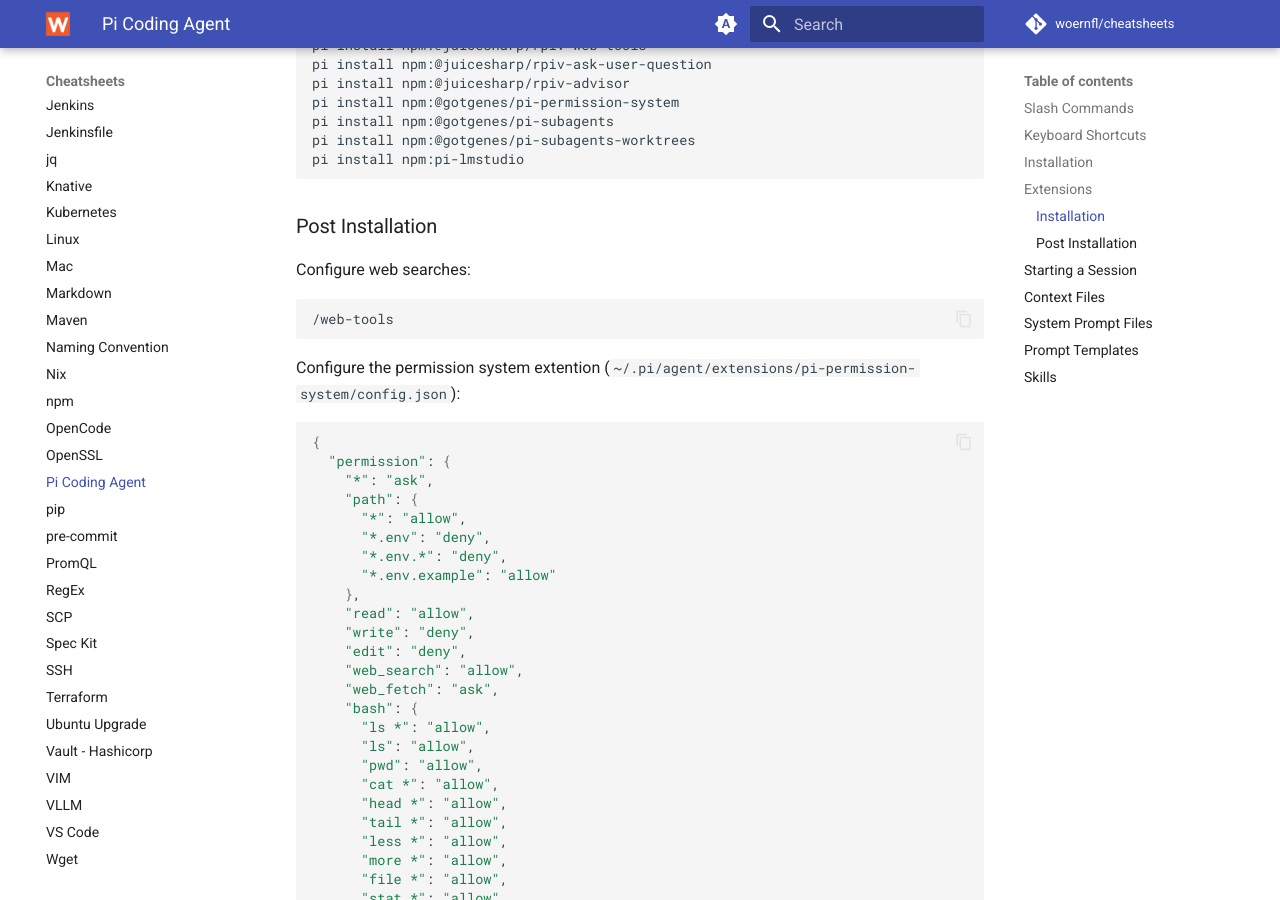
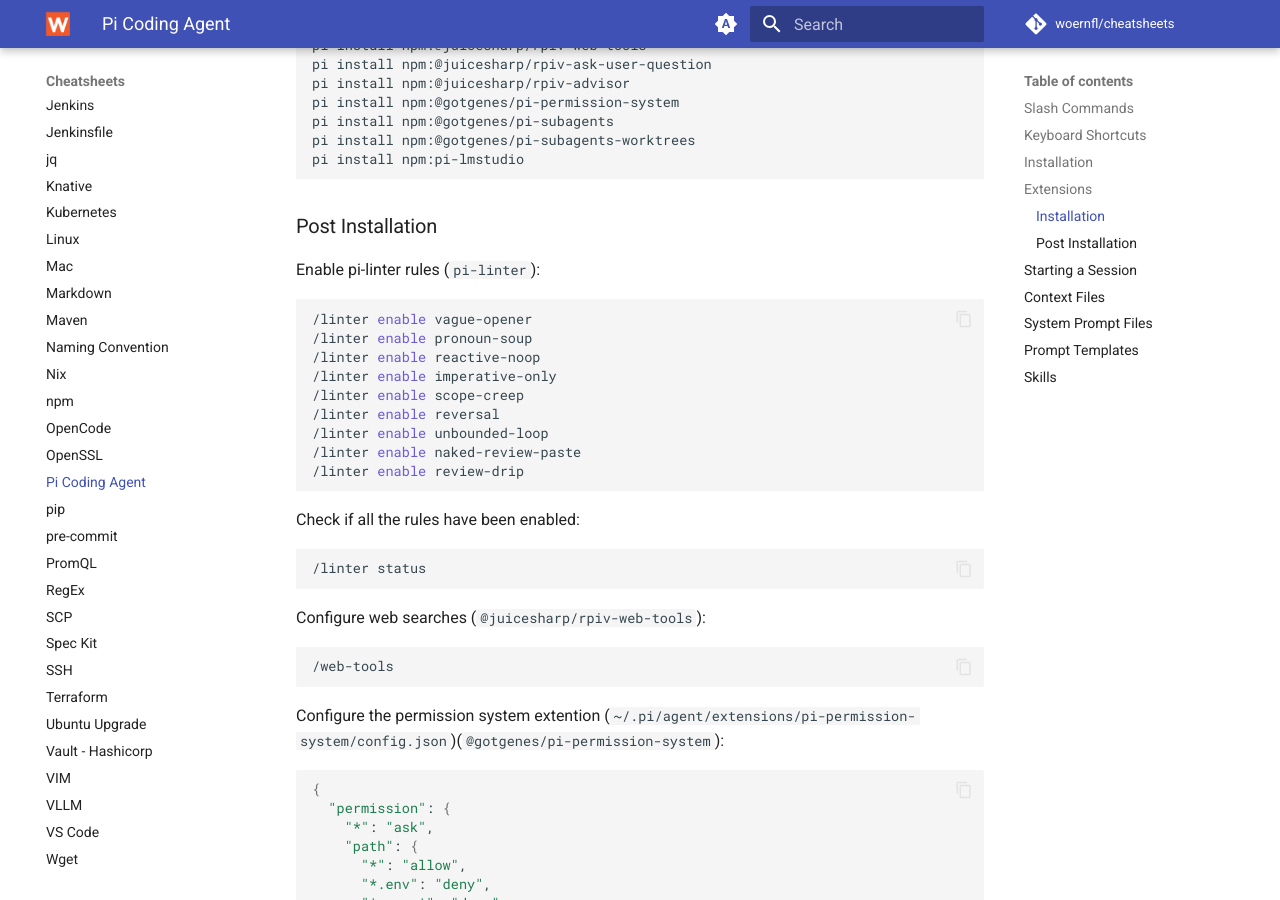
Before and after one commit to woernfl/cheatsheets, an MkDocs documentation site: the page built from docs/pi.md, in a window 1280 px wide and 900 px high, scrolled down 2186 px. Built offline with MkDocs 1.6.1 and Material for MkDocs 9.7.7, drawn with Linux system fonts in a browser that asks for light colours; comment, search, counter and statistics services are not loaded.

Commit message:
Update pi.md (#393)

````diff
--- a/docs/pi.md
+++ b/docs/pi.md
@@ -79,13 +79,33 @@
 
 ### Post Installation
 
-Configure web searches:
+Enable pi-linter rules (`pi-linter`):
+
+```bash
+/linter enable vague-opener
+/linter enable pronoun-soup
+/linter enable reactive-noop
+/linter enable imperative-only
+/linter enable scope-creep
+/linter enable reversal
+/linter enable unbounded-loop
+/linter enable naked-review-paste
+/linter enable review-drip
+```
+
+Check if all the rules have been enabled:
+
+```bash
+/linter status
+```
+
+Configure web searches (`@juicesharp/rpiv-web-tools`):
 
 ```bash
 /web-tools
 ```
 
-Configure the permission system extention (`~/.pi/agent/extensions/pi-permission-system/config.json`):
+Configure the permission system extention (`~/.pi/agent/extensions/pi-permission-system/config.json`)(`@gotgenes/pi-permission-system`):
 
 ```bash
 {
````
